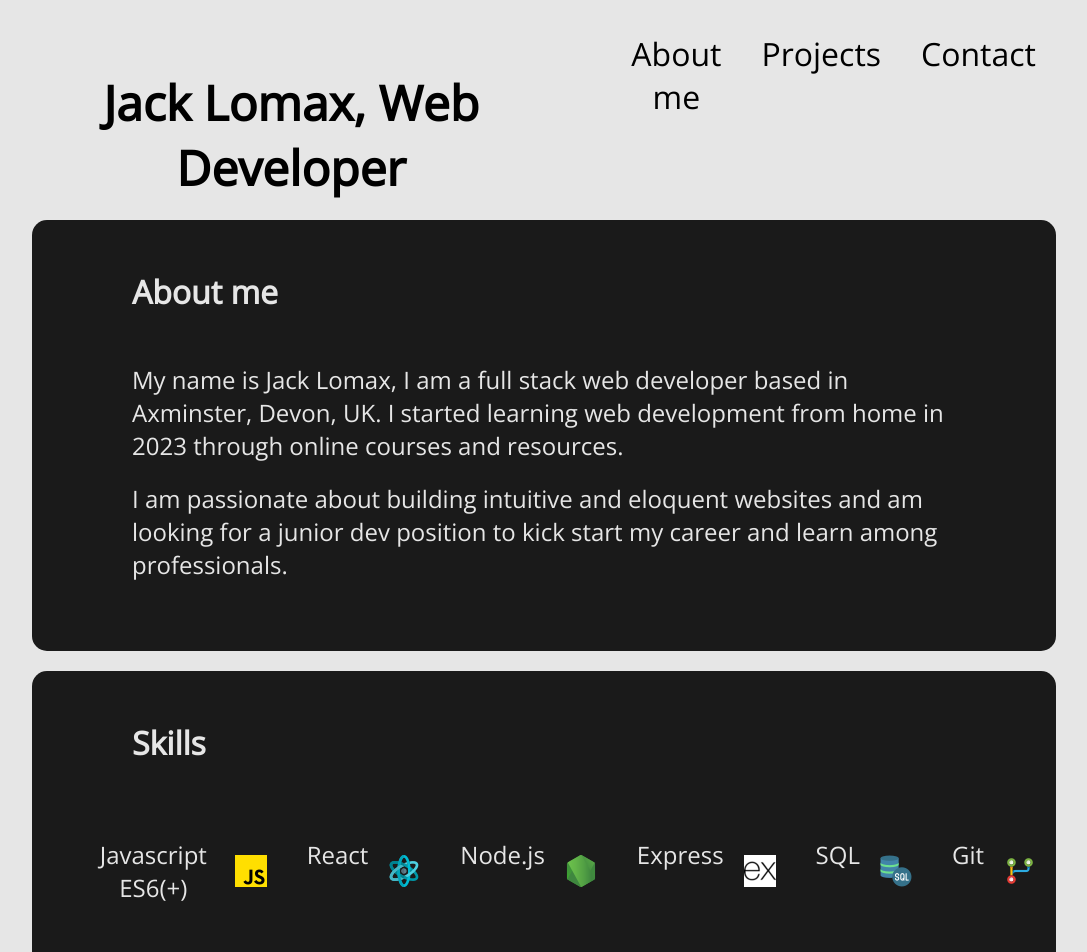
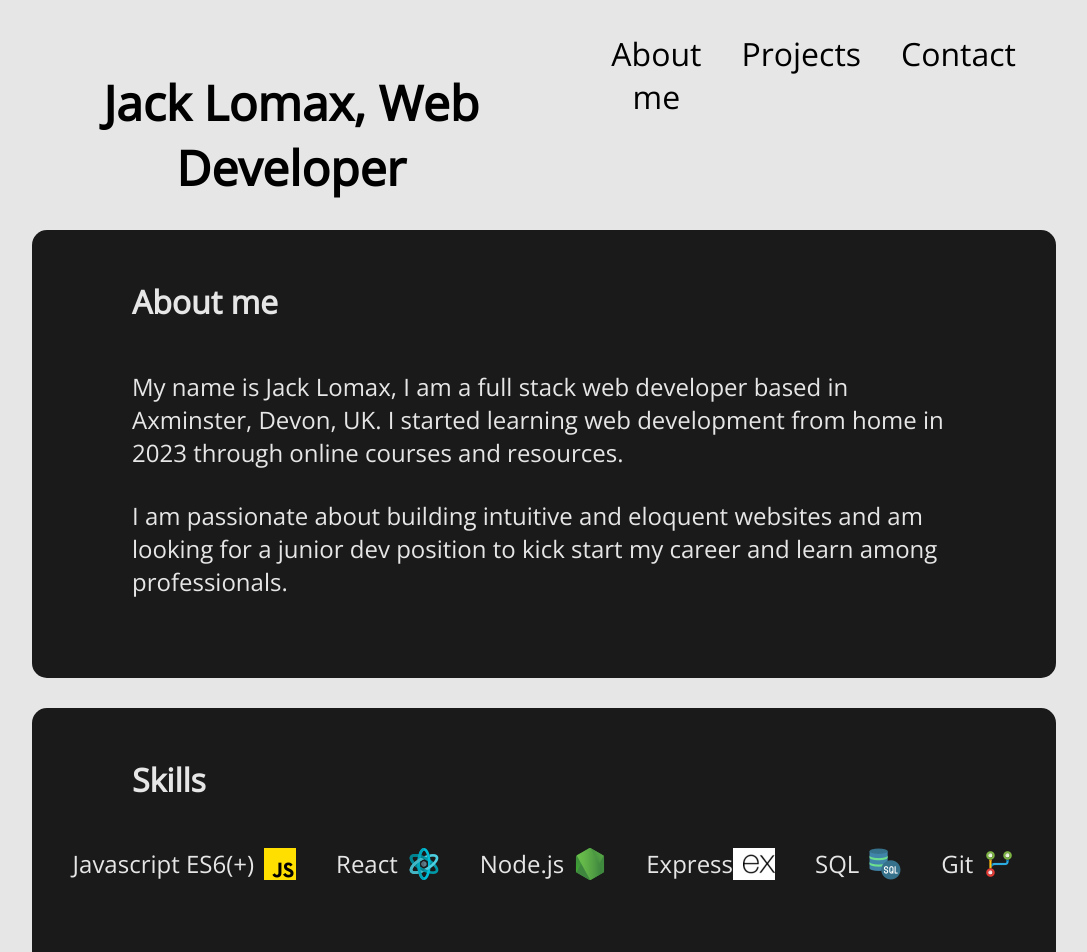
Before and after one commit to Lowza/portfolio, a React (Create React App) app: page / in a window 1280 px wide. Shown: the top 952 px of the page, without its empty margins (96-1183 px from the left). Built offline with nearby package versions, Linux system fonts and the light colour scheme.

Commit message:
add flexbox for skills component list

```diff
--- a/src/components/Skills.js
+++ b/src/components/Skills.js
@@ -10,12 +10,12 @@ function Skills () {
     <section id="skills">
         <h2>Skills</h2>
         <ol>
-            <li>Javascript ES6(+)</li><img src={jsLogo} alt="JavaScript icon" />
-            <li>React</li><img src={reactLogo} alt="React icon" />
-            <li>Node.js</li><img src={nodeLogo} alt="Node icon" />
-            <li>Express</li><img id="expressLogo" src={expressLogo} alt="Express icon" />
-            <li>SQL</li><img src={sqlLogo} alt="SQL icon" />
-            <li>Git</li><img src={gitLogo} alt="Git icon" />
+            <li>Javascript ES6(+)<img src={jsLogo} alt="JavaScript icon" /></li>
+            <li>React<img src={reactLogo} alt="React icon" /></li>
+            <li>Node.js<img src={nodeLogo} alt="Node icon" /></li>
+            <li>Express<img id="expressLogo" src={expressLogo} alt="Express icon" /></li>
+            <li>SQL<img src={sqlLogo} alt="SQL icon" /></li>
+            <li>Git<img src={gitLogo} alt="Git icon" /></li>
         </ol>
     </section>
     )
--- a/src/index.css
+++ b/src/index.css
@@ -18,14 +18,9 @@ nav {
   justify-content: space-around;
 }
 
-main {
-  width: 100%;
-  margin: 0 auto;
-}
-
 section {
   width: 80%;
-  margin: 20px auto;
+  margin: 30px auto;
   padding: 0 0 50px 0;
   background-color: hsla(0, 0%, 10%, 50);
   border-radius: 15px;
@@ -40,13 +35,14 @@ ul {
 
 ol {
   list-style: none;
-  display: inline-flex;
-  justify-content: flex-start;
+  display: flex;
+  flex-wrap: wrap;
   font-size: 1.5rem;
 }
 
 li {
-  padding: 0 20px 0 20px;
+  padding: 0 40px 20px 0;
+  display: flex;
 }
 
 h1 {
@@ -58,14 +54,15 @@ h1 {
 h2 {
   font-size: 2rem;
   text-align: left;
-  margin: 0 100px 0 100px;
-  padding: 50px 0;
+  margin-left: 100px;
+  padding: 50px 0 20px 0;
   width: 100%;
 }
 
 p {
   font-size: 1.5rem;
-  margin: 0 100px 20px 100px;
+  margin: 0 100px 10px 100px;
+  padding-bottom: 20px;
   text-align: left;
 }
 
@@ -73,9 +70,15 @@ p {
   background-color: white;
 }
 
+#skills ol {
+  display: flex;
+  align-items: center;
+  justify-content: center;
+}
+
 #skills img {
   align-self: center;
-  margin-right: 20px;
+  padding: 0 0 0 10px;
 }
 
 #projects {
```
